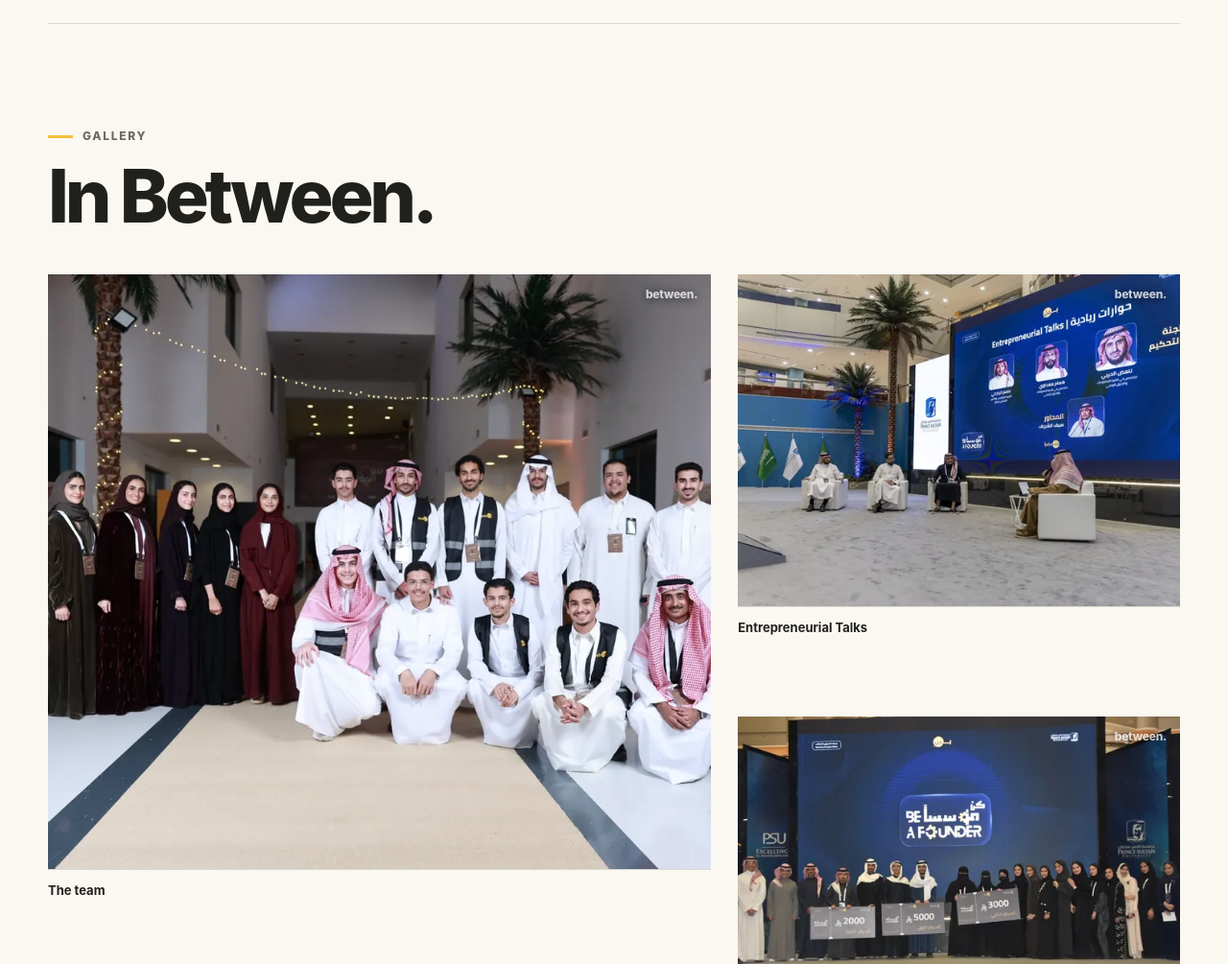
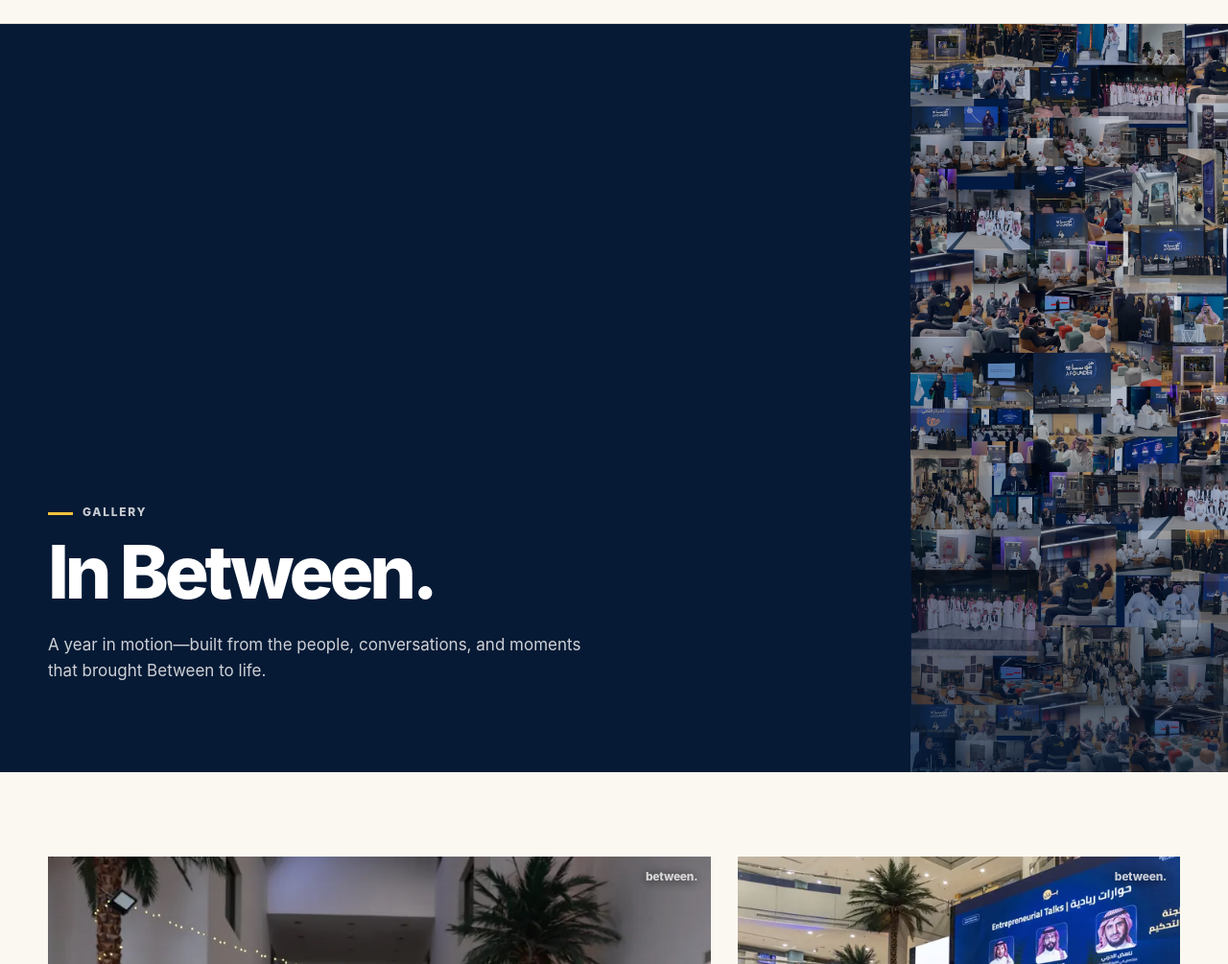
Before and after one commit to ahalalshaikh-droid/betweenpsu-website, a website: page index.html in a window 1280 px wide. Shown: the part 2960-3965 px from the top of the page at 96% size. Drawn offline with Linux system fonts and the light colour scheme.

Commit message:
Add files via upload

```diff
--- a/assets/css/styles.css
+++ b/assets/css/styles.css
@@ -233,6 +233,7 @@ button {
 main,
 .hero,
 .section,
+.gallery,
 .join,
 .footer {
   min-width: 0;
@@ -246,6 +247,7 @@ main,
 
 .hero,
 .section,
+.gallery,
 .join {
   scroll-margin-top: 96px;
 }
@@ -263,6 +265,9 @@ main,
 .section-heading,
 .about-grid,
 .event-grid,
+.gallery-story,
+.gallery-story-copy,
+.gallery-collection,
 .gallery-grid,
 .join-copy,
 .join-links {
@@ -290,6 +295,7 @@ main,
 
 .hero h1,
 .section-heading h2,
+.gallery-story h2,
 .join h2,
 .error-card h1 {
   margin: 0;
@@ -395,6 +401,7 @@ main,
 }
 
 .section-heading h2,
+.gallery-story h2,
 .join h2 {
   font-size: clamp(2.8rem, 13vw, 4.3rem);
 }
@@ -523,8 +530,85 @@ main,
   font-weight: 750;
 }
 
+.gallery {
+  border-top: 1px solid var(--line);
+}
+
+.gallery-story {
+  position: relative;
+  min-height: clamp(740px, 208vw, 860px);
+  overflow: hidden;
+  isolation: isolate;
+  color: #fff;
+  background: #071a35;
+}
+
+.gallery-story::after {
+  content: "";
+  position: absolute;
+  inset: 0;
+  z-index: -1;
+  pointer-events: none;
+  background:
+    linear-gradient(0deg, rgba(7, 26, 53, 0.96) 0%, rgba(7, 26, 53, 0.28) 50%, rgba(7, 26, 53, 0.08) 78%),
+    linear-gradient(90deg, rgba(7, 26, 53, 0.92) 0%, rgba(7, 26, 53, 0.22) 62%, rgba(7, 26, 53, 0.06) 100%);
+}
+
+.gallery-story-media {
+  position: absolute;
+  inset: 0;
+  z-index: -2;
+  display: block;
+}
+
+.gallery-story-media img {
+  width: auto;
+  max-width: none;
+  height: 100%;
+  min-width: 100%;
+  margin-inline-start: auto;
+  object-fit: cover;
+  object-position: center;
+  filter: saturate(0.94) contrast(1.04);
+}
+
+.gallery-story-copy {
+  width: min(var(--max-width), calc(100% - 32px));
+  min-height: inherit;
+  margin-inline: auto;
+  padding-block: 88px 64px;
+  display: flex;
+  flex-direction: column;
+  justify-content: flex-end;
+  align-items: flex-start;
+}
+
+.gallery-story .eyebrow {
+  color: rgba(255, 255, 255, 0.78);
+}
+
+.gallery-story h2 {
+  max-width: 720px;
+  font-size: clamp(3.6rem, 16vw, 5.8rem);
+}
+
+.gallery-story-note {
+  max-width: 36rem;
+  margin: 24px 0 0;
+  color: rgba(255, 255, 255, 0.8);
+  font-size: 17px;
+  line-height: 1.6;
+  text-wrap: pretty;
+}
+
+.gallery-collection {
+  width: min(var(--max-width), calc(100% - 32px));
+  margin-inline: auto;
+  padding-block: 72px 92px;
+}
+
 .gallery-grid {
-  margin-top: 44px;
+  margin-top: 0;
   display: grid;
   align-items: start;
   gap: 48px;
@@ -693,6 +777,7 @@ html[dir="rtl"] .eyebrow {
 
 html[dir="rtl"] .hero h1,
 html[dir="rtl"] .section-heading h2,
+html[dir="rtl"] .gallery-story h2,
 html[dir="rtl"] .join h2 {
   letter-spacing: -0.025em;
 }
@@ -706,6 +791,15 @@ html[dir="rtl"] .join h2 {
   .join {
     width: calc(100% - 48px);
     padding-inline: 40px;
+  }
+
+  .gallery-story-copy,
+  .gallery-collection {
+    width: min(var(--max-width), calc(100% - 48px));
+  }
+
+  .gallery-collection {
+    padding-block: 88px 108px;
   }
 
   .gallery-grid {
@@ -850,8 +944,45 @@ html[dir="rtl"] .join h2 {
   }
 
   .section-heading h2,
+  .gallery-story h2,
   .join h2 {
     font-size: clamp(4rem, 6vw, 5.8rem);
+  }
+
+  .gallery-story {
+    height: min(940px, calc(100svh - 36px));
+    min-height: 780px;
+  }
+
+  .gallery-story::after {
+    background:
+      linear-gradient(0deg, rgba(7, 26, 53, 0.66) 0%, rgba(7, 26, 53, 0.04) 45%),
+      linear-gradient(90deg, #071a35 0%, rgba(7, 26, 53, 0.96) 38%, rgba(7, 26, 53, 0.26) 68%, rgba(7, 26, 53, 0.04) 100%);
+  }
+
+  html[dir="rtl"] .gallery-story::after {
+    background:
+      linear-gradient(0deg, rgba(7, 26, 53, 0.66) 0%, rgba(7, 26, 53, 0.04) 45%),
+      linear-gradient(270deg, #071a35 0%, rgba(7, 26, 53, 0.96) 38%, rgba(7, 26, 53, 0.26) 68%, rgba(7, 26, 53, 0.04) 100%);
+  }
+
+  .gallery-story-media {
+    inset-inline-start: auto;
+    width: calc(50% + 210px);
+  }
+
+  .gallery-story-media img {
+    min-width: 0;
+    object-fit: contain;
+    object-position: center;
+  }
+
+  .gallery-story-copy {
+    padding-block: 116px 92px;
+  }
+
+  .gallery-story-copy > * {
+    max-width: 50%;
   }
 
   .event-grid {
--- a/assets/js/app.js
+++ b/assets/js/app.js
@@ -40,6 +40,8 @@ const copy = Object.freeze({
     gallery: {
       eyebrow: 'Gallery',
       title: 'In Between.',
+      story: 'A year in motion—built from the people, conversations, and moments that brought Between to life.',
+      collageAlt: 'Collage of Between events, speakers, founders, students, and community moments',
       label: 'Between club gallery',
       captions: ['The team', 'Entrepreneurial Talks', '252 Be a Founder Winners', 'Be a Founder', 'Between Founders'],
     },
@@ -90,6 +92,8 @@ const copy = Object.freeze({
     gallery: {
       eyebrow: 'الصور',
       title: 'داخل بين.',
+      story: 'عامٌ من الحركة، صنعه الأشخاص والحوارات واللحظات التي منحت بين حضوره.',
+      collageAlt: 'مجموعة صور لفعاليات بين والمتحدثين والمؤسسين والطلاب ولحظات المجتمع',
       label: 'معرض صور نادي بين',
       captions: ['فريق بين', 'حوارات ريادية', 'الفائزون في كن مؤسس 252', 'كن مؤسس', 'بين المؤسسين'],
     },
--- a/index.html
+++ b/index.html
@@ -152,11 +152,19 @@
       </div>
     </section>
 
-    <section class="section gallery" id="gallery" aria-labelledby="gallery-title">
-      <div class="section-heading reveal">
+    <section class="gallery" id="gallery" aria-labelledby="gallery-title">
+      <div class="gallery-story">
+        <picture class="gallery-story-media">
+          <source type="image/avif" srcset="assets/images/gallery-collage-640.avif 640w, assets/images/gallery-collage-1200.avif 1200w" sizes="(min-width: 1024px) 430px, 100vw">
+          <img data-protected-photo draggable="false" src="assets/images/gallery-collage-640.webp" srcset="assets/images/gallery-collage-640.webp 640w, assets/images/gallery-collage-1200.webp 1200w" sizes="(min-width: 1024px) 430px, 100vw" width="1200" height="2823" loading="lazy" decoding="async" alt="Collage of Between events, speakers, founders, students, and community moments" data-i18n-alt="gallery.collageAlt">
+        </picture>
+        <div class="gallery-story-copy reveal">
           <p class="eyebrow" data-i18n="gallery.eyebrow">Gallery</p>
           <h2 id="gallery-title" data-i18n="gallery.title">In Between.</h2>
+          <p class="gallery-story-note" data-i18n="gallery.story">A year in motion—built from the people, conversations, and moments that brought Between to life.</p>
         </div>
+      </div>
+      <div class="gallery-collection">
         <div class="gallery-grid reveal" role="group" aria-label="Between club gallery" data-i18n-aria-label="gallery.label">
           <figure class="gallery-item gallery-team photo-frame">
             <img data-protected-photo draggable="false" src="assets/images/gallery-team-640.webp" srcset="assets/images/gallery-team-640.webp 640w, assets/images/gallery-team-1200.webp 1200w" sizes="(min-width: 1024px) 58vw, calc(100vw - 32px)" width="1200" height="800" loading="lazy" decoding="async" alt="Between student club team at Prince Sultan University">
@@ -178,6 +186,7 @@
             <img data-protected-photo draggable="false" src="assets/images/gallery-founders-640.webp" srcset="assets/images/gallery-founders-640.webp 640w, assets/images/gallery-founders-1200.webp 1187w" sizes="(min-width: 1024px) 38vw, calc(100vw - 32px)" width="1187" height="1280" loading="lazy" decoding="async" alt="Between Founders event at Prince Sultan University">
             <figcaption data-gallery-caption="4">Between Founders</figcaption>
           </figure>
+        </div>
       </div>
     </section>
 
```
Also changed, not shown: assets/images/gallery-collage-1200.avif (added), assets/images/gallery-collage-1200.webp (added), assets/images/gallery-collage-640.avif (added), assets/images/gallery-collage-640.webp (added). Lines whose indentation alone changed are shown as unchanged.
